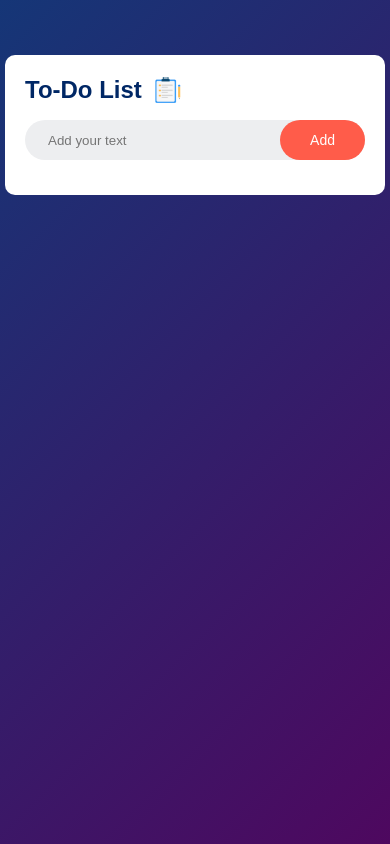
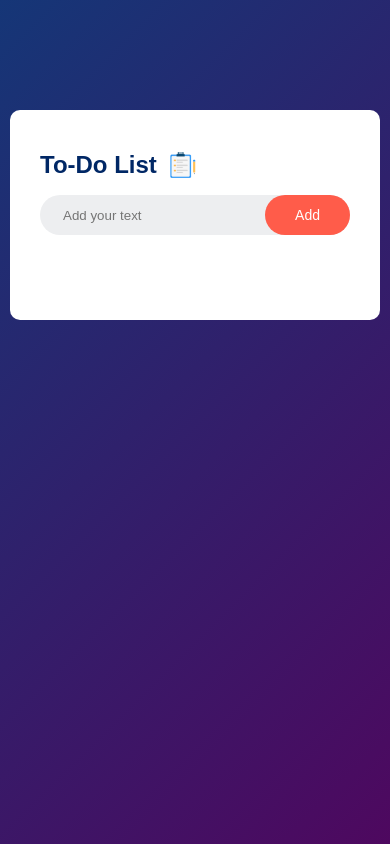
Before and after one commit to RaiAdnyana/To-Do-List, a plain HTML site: page index.html in a window 390 px wide. Drawn offline with Linux system fonts and the light colour scheme; some packages are replaced by stand-ins of ours; a script that the page names is missing.

Commit message:
Update style.css
update 2

```diff
--- a/style.css
+++ b/style.css
@@ -119,16 +119,6 @@ ul li span:hover{
 
 /* mobile */
 @media only screen and (max-width: 600px) {
-    .container {
-        padding: 5px;
-    }
-
-    .todo-app {
-        width: 100%;
-        margin: 50px auto 20px;
-        padding: 20px;
-    }
-
     .todo-app h2 {
         font-size: 24px;
         margin-bottom: 15px;
```
